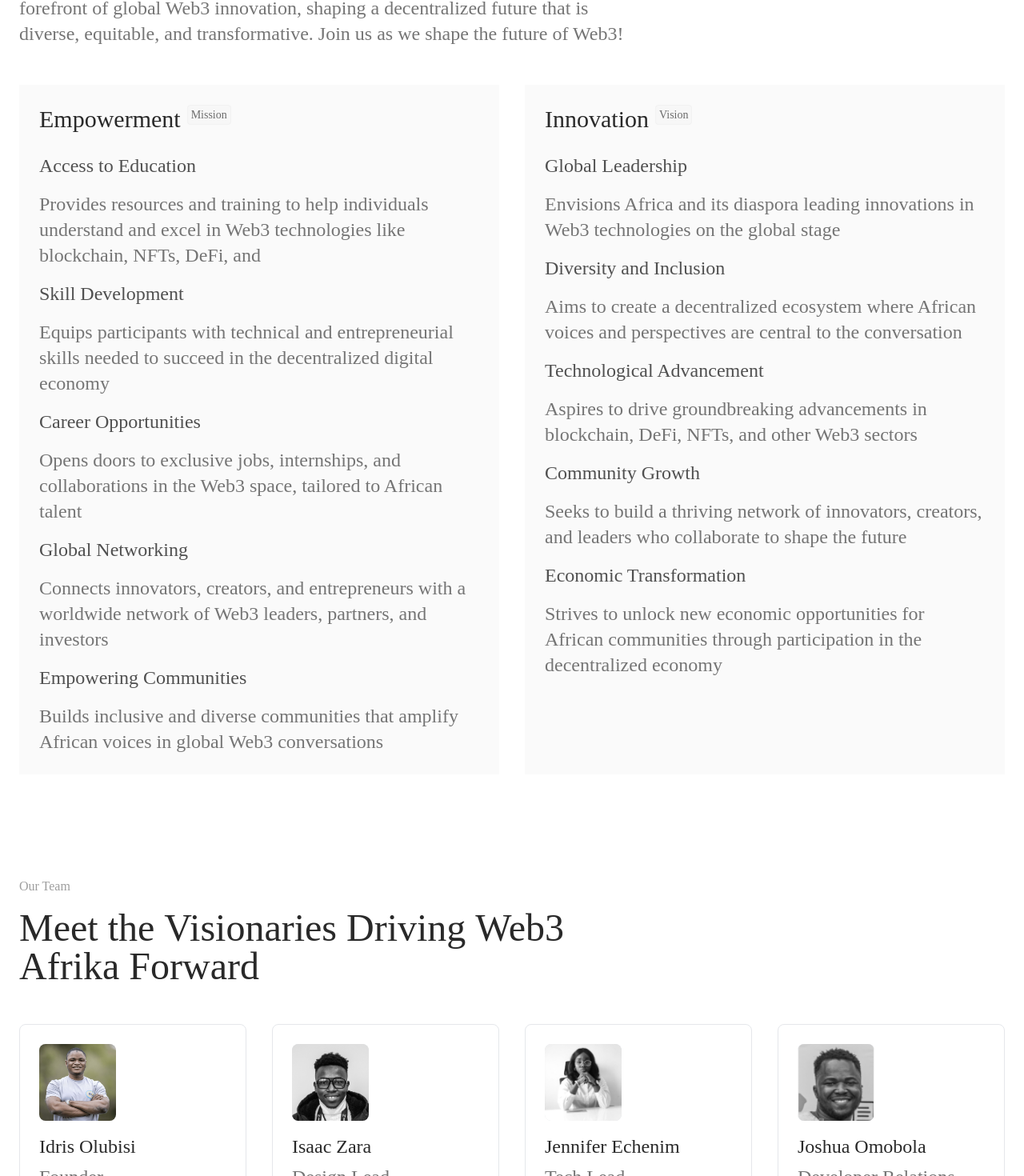
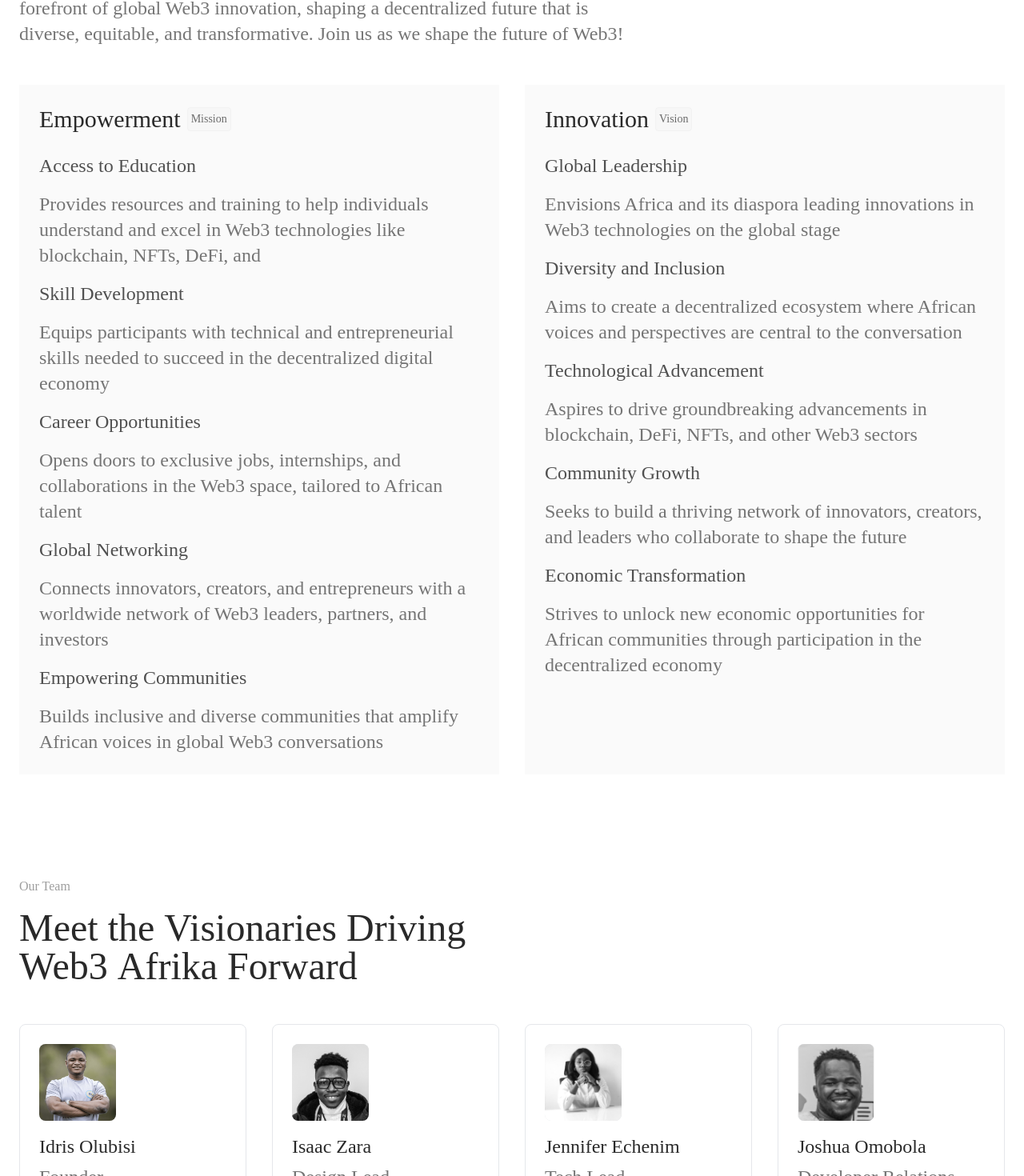
Before and after one commit to Web3Afrika/web3-afrika-v3, a React (Vite) app: page /about in a window 1280 px wide. Shown: the part 1934-3404 px from the top of the page at 80% size. Built offline with nearby package versions, Linux system fonts and the light colour scheme.

Commit message:
chore: - add scheduling link - update structure, capitalisation and wording

```diff
--- a/src/components/Footer.tsx
+++ b/src/components/Footer.tsx
@@ -9,7 +9,7 @@ const SocialLinks = [
 	{
 		label: (
 			<span>
-				X <span className="hidden md:inline-block">(formerly twitter)</span>
+				X <span className="hidden md:inline-block">(formerly Twitter)</span>
 			</span>
 		),
 		href: "https://x.com/web3afrika",
--- a/src/components/HeroDetails.tsx
+++ b/src/components/HeroDetails.tsx
@@ -9,14 +9,14 @@ const HeroDetails = () => {
 			<div className="container mx-auto mb-12 w-11/12">
 				<FadeIn className="space-y-4">
 					{/* <WordsPullUp
-						text="Empowering the next generation of African web3 Innovators"
+						text="Empowering the next generation of African web3 innovators"
 						className="max-w-xs text-2xl text-[#292929] dark:text-white md:max-w-xl md:text-5xl"
 					/> */}
 					<AnimatedText
 						text={[
 							"Empowering the next",
 							"generation of African web3",
-							"Innovators",
+							"innovators",
 						]}
 						once
 						className="max-w-xs text-2xl text-[#292929] dark:text-white md:max-w-xl md:text-5xl"
--- a/src/components/PurposeSection.tsx
+++ b/src/components/PurposeSection.tsx
@@ -93,9 +93,9 @@ const DetailTitle = ({
 	title: string;
 	supText: string;
 }) => (
-	<h3 className="space-x-2 text-xl font-medium text-[#292929] dark:text-white md:text-3xl">
+	<h3 className="flex items-center space-x-2 text-xl font-medium text-[#292929] dark:text-white md:text-3xl">
 		<span>{title}</span>
-		<span className="rounded border-[1.25px] border-[#F2F2F2] bg-[#F7F7F7] p-1 align-super text-xs font-normal text-[#6C6C6C] md:text-sm">
+		<span className="rounded border-[1.25px] border-[#F2F2F2] bg-[#F7F7F7] p-1 text-xs font-normal text-[#6C6C6C] md:text-sm">
 			{supText}
 		</span>
 	</h3>
--- a/src/components/Team.tsx
+++ b/src/components/Team.tsx
@@ -66,7 +66,7 @@ const TeamSection = () => {
 			<div className="space-y-2 text-start md:space-y-4">
 				<p className="text-sm text-[#9E9E9E] md:text-base">Our Team</p>
 				<AnimatedText
-					text={["Meet the Visionaries Driving Web3", "Afrika Forward"]}
+					text={["Meet the Visionaries Driving", "Web3 Afrika Forward"]}
 					once
 					className="max-w-3xl text-xl text-[#292929] dark:text-[#E5E4E4] md:text-5xl"
 				/>
--- a/src/constants.ts
+++ b/src/constants.ts
@@ -39,7 +39,11 @@ export const QuickLinks = [
 	{ label: "About Us", href: "/about" },
 	{ label: "Blog", href: "/blog" },
 	{ label: "Events", href: "/events" },
-	// { label: "Contact Us", href: "/contact" },
+	{
+		label: "Contact Us",
+		href: "https://calendar.app.google/ymuHJ6sbBrQt8xHj8",
+		external: true,
+	},
 	// { label: "Terms of Service", href: "/#" },
 	// { label: "Cookies Settings", href: "/#" },
 	// { label: "Affilate Policy", href: "/#" },
```
Also changed, not shown: src/assets/team/ajoke.png.
